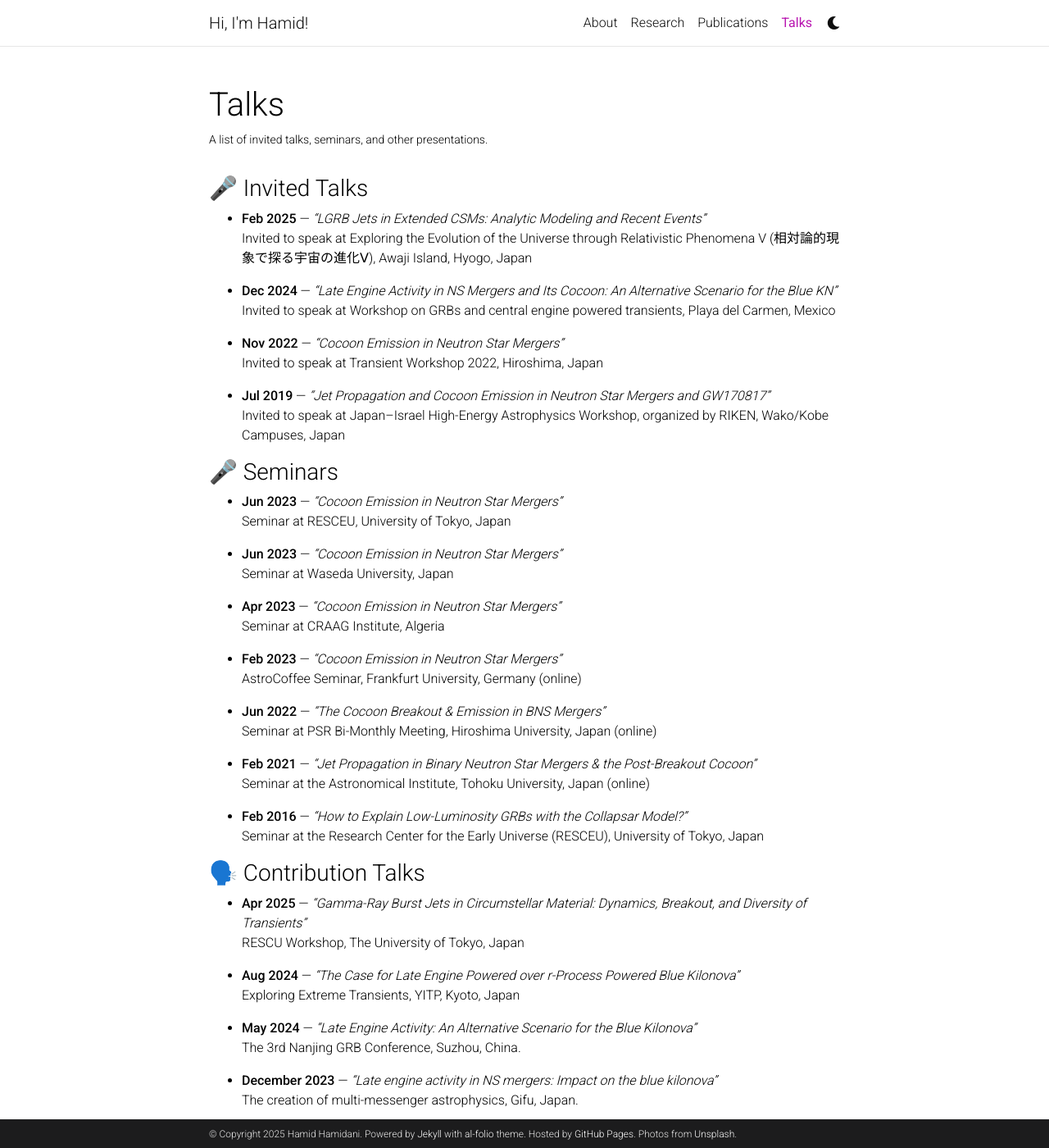
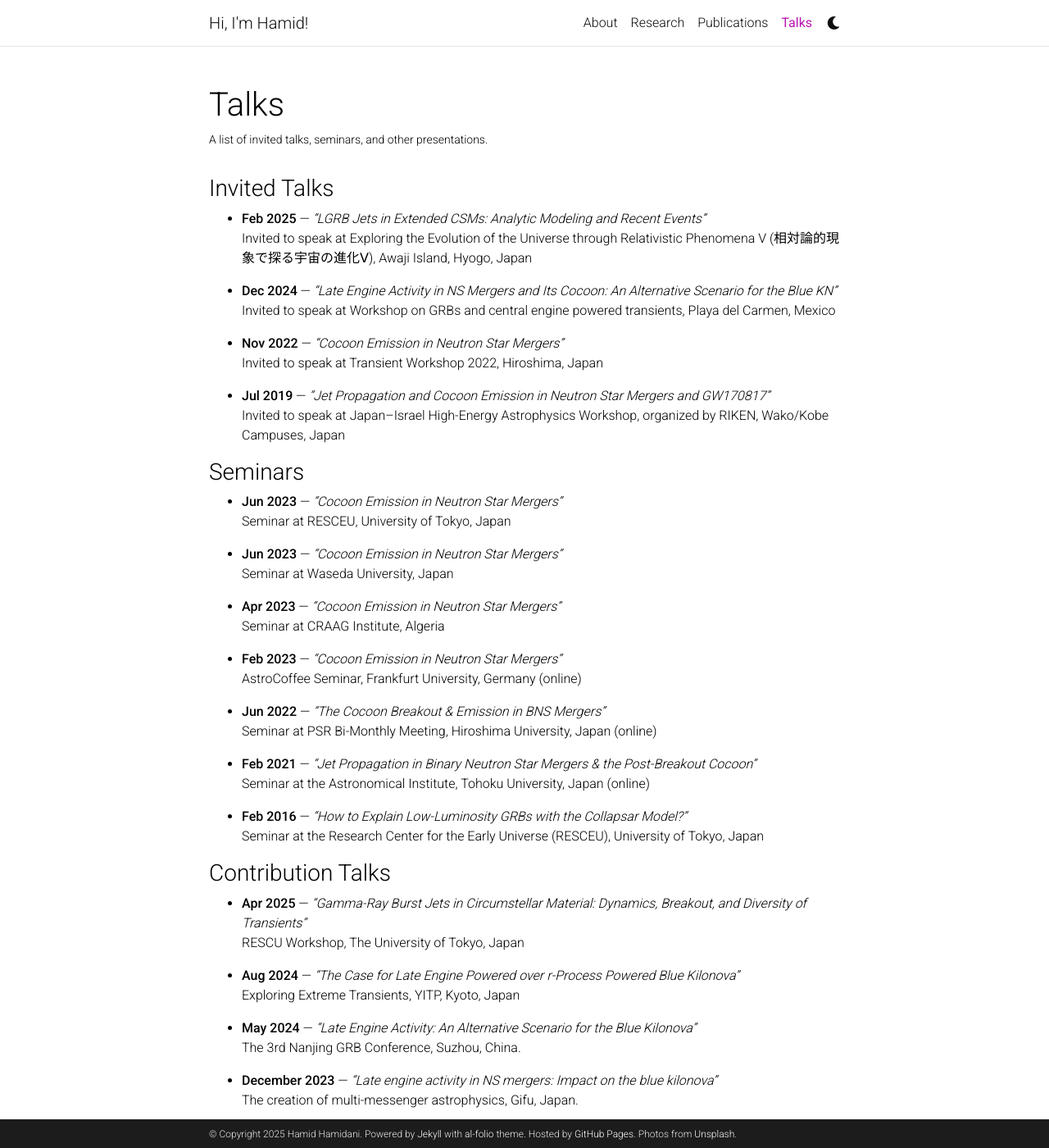
Before and after one commit to hamidhamidani/hamidhamidani, a Jekyll site: the page built from _pages/talks.md, in a window 1280 px wide and 1400 px high. Shown: the whole window at 82% size. Built offline with Jekyll 4.4.1, drawn with Linux system fonts in a browser that asks for light colours; comment, search, counter and statistics services are not loaded; a style sheet for code colours, icons or effects is not loaded; some of the changed text lies outside the part shown.

```diff
--- a/_pages/talks.md
+++ b/_pages/talks.md
@@ -8,7 +8,7 @@ nav_order: 5  # Adjust as needed
 importance: 5
 ---
 
-### 🎤 Invited Talks
+### Invited Talks
 
 - **Feb 2025** — *"LGRB Jets in Extended CSMs: Analytic Modeling and Recent Events"*
   Invited to speak at Exploring the Evolution of the Universe through Relativistic Phenomena V (相対論的現象で探る宇宙の進化Ⅴ), Awaji Island, Hyogo, Japan
@@ -22,7 +22,7 @@ importance: 5
 - **Jul 2019** — *“Jet Propagation and Cocoon Emission in Neutron Star Mergers and GW170817”*
   Invited to speak at Japan–Israel High-Energy Astrophysics Workshop, organized by RIKEN, Wako/Kobe Campuses, Japan
 
-### 🎤 Seminars
+### Seminars
 
 - **Jun 2023** — *“Cocoon Emission in Neutron Star Mergers”*
   Seminar at RESCEU, University of Tokyo, Japan
@@ -45,7 +45,7 @@ importance: 5
 - **Feb 2016** — *“How to Explain Low-Luminosity GRBs with the Collapsar Model?”*
   Seminar at the Research Center for the Early Universe (RESCEU), University of Tokyo, Japan
 
-### 🗣️ Contribution Talks
+### Contribution Talks
 
 - **Apr 2025** — *"Gamma-Ray Burst Jets in Circumstellar Material: Dynamics, Breakout, and Diversity of Transients"*
   RESCU Workshop, The University of Tokyo, Japan
@@ -92,7 +92,7 @@ importance: 5
 - **May 2018** — *“A Numerical Explanation of Low Luminosity GRBs’ High Rate in the Local Universe”*
   Jet and Shock Breakouts in Cosmic Transients, YITP, Kyoto University, Japan
 
-### 🎤 Other Talks
+### Other Talks
 
 - **Nov 2024** — *“EP240414a: The tail/tale of a LGRB jet?”*
   Supernova/Transient workshop 2024, Fukushima, Japan
```
